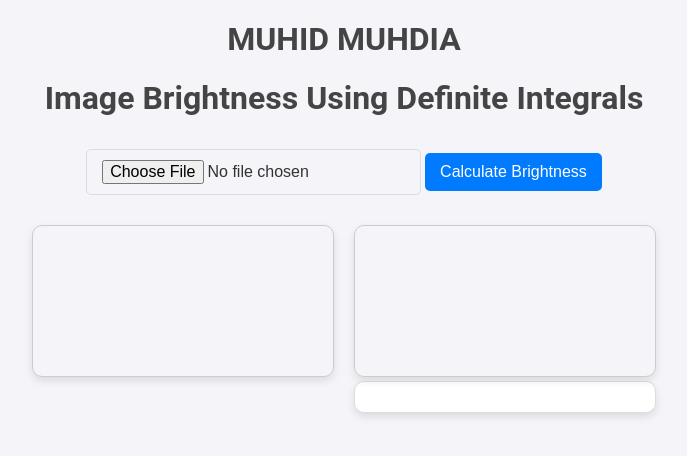
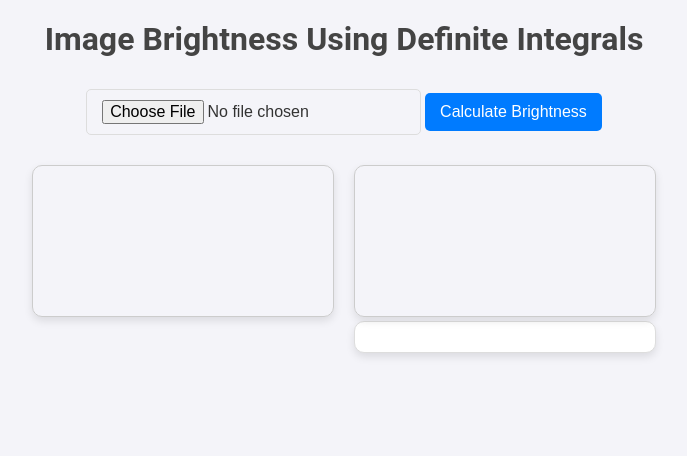
Before and after one commit to alimohsin05/BrightnessCalculator, a plain HTML site: page index.html in a window 1280 px wide. Shown: the whole page, without its empty margins (296-983 px from the left). Drawn offline with Linux system fonts and the light colour scheme.

Commit message:
Update index.html

```diff
--- a/index.html
+++ b/index.html
@@ -4,7 +4,7 @@
 <head>
     <meta charset="UTF-8">
     <meta name="viewport" content="width=device-width, initial-scale=1.0">
-    <title>My name is muhid and I confirm I am stupid</title>
+    <title>Definite Integrals in Image Processing</title>
     <style>
         body {
             text-align: center;
@@ -92,7 +92,7 @@
 </head>
 
 <body>
-    <h1>MUHID MUHDIA</h1>
+
     <h1>Image Brightness Using Definite Integrals</h1>
     <input type="file" id="imageUpload" accept="image/*">
     <button onclick="calculateBrightness()">Calculate Brightness</button>
```
